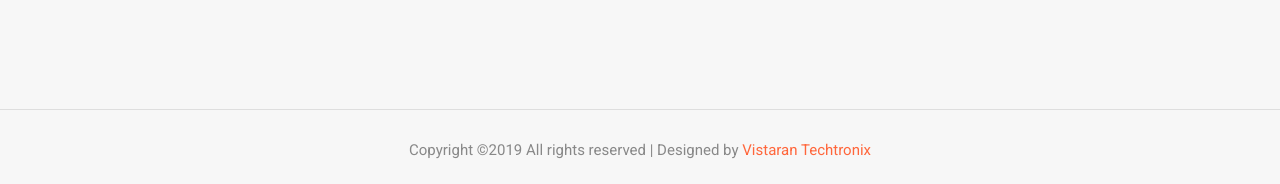
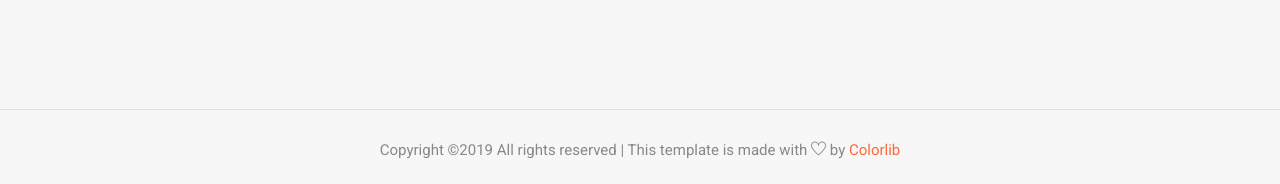
Before and after one commit to ideepakmathur/fuchicorp, a plain HTML site: page index.html in a window 1280 px wide. Shown: the part 6179-6363 px from the top of the page. Drawn offline with Linux system fonts and the light colour scheme.

Commit message:
Undo
Undo

```diff
--- a/index.html
+++ b/index.html
@@ -608,8 +608,8 @@
                         <div class="row">
                             <div class="col-lg-12">
                                 <p class="footer-text m-0"><!--Link back to Colorlib can't be removed. Template is licensed under CC BY 3.0.-->
-Copyright &copy;<script>document.write(new Date().getFullYear());</script> All rights reserved | Designed by <a href="https://wwww.vistaran.com" target="_blank">Vistaran Techtronix</a>
- <!--Link back to Colorlib can't be removed. Template is licensed under CC BY 3.0.--> </p>
+Copyright &copy;<script>document.write(new Date().getFullYear());</script> All rights reserved | This template is made with <i class="ti-heart" aria-hidden="true"></i> by <a href="https://colorlib.com" target="_blank">Colorlib</a>
+ <!--Link back to Colorlib can't be removed. Template is licensed under CC BY 3.0. </p>
                             </div>
                         </div>
                     </div>
```
